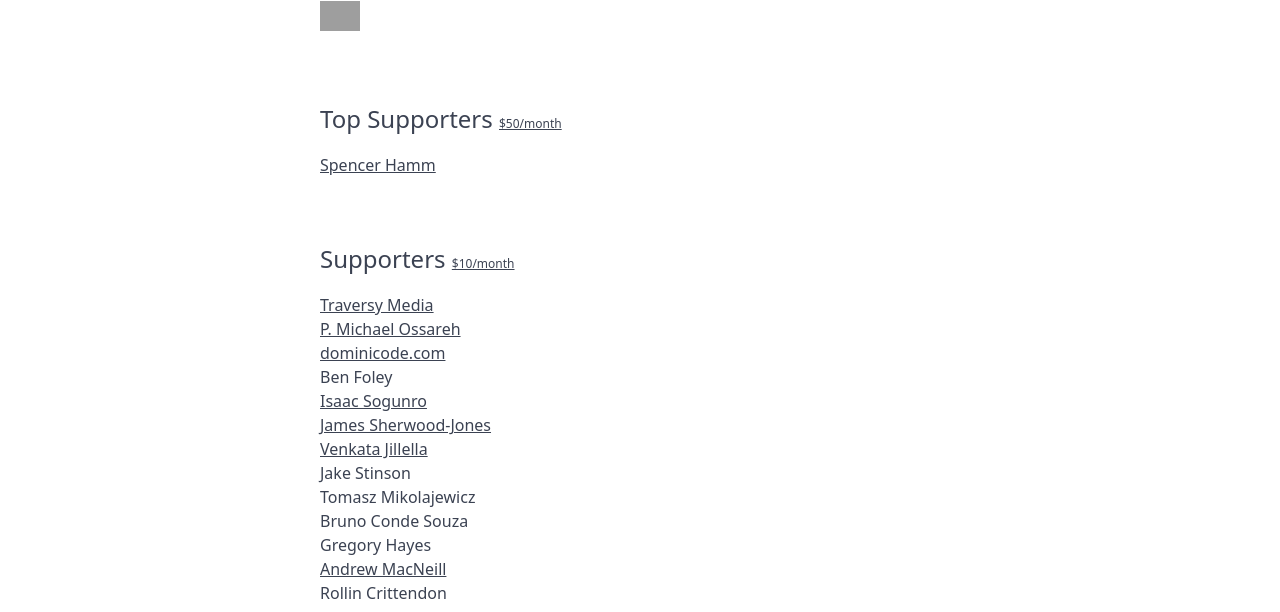
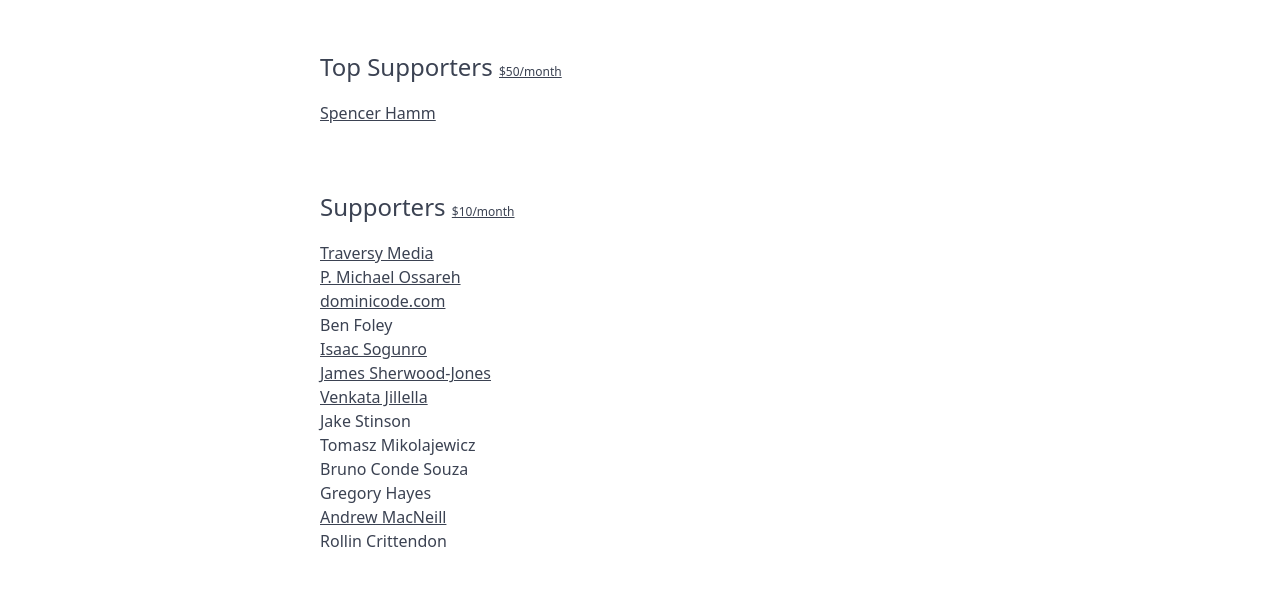
Before and after one commit to typicode/typicode.github.io, a website: page index.html in a window 1280 px wide. Shown: the part 488-1100 px from the top of the page. Drawn offline with nearby package versions, Linux system fonts and the light colour scheme; grey boxes are pictures that could not be loaded.

Commit message:
Update index.html

```diff
--- a/index.html
+++ b/index.html
@@ -135,11 +135,6 @@
           <img src="https://i.imgur.com/3mJGTAQ.png" height="30px" />
         </a>
       </p>
-      <p>
-        <a href="https://writersperhour.com" target="_blank">
-          <img src="https://i.imgur.com/JxoFkAr.png" height="30px">
-        </a>
-      </p>
 
       <!-- Supporters -->
       <h2>
```
